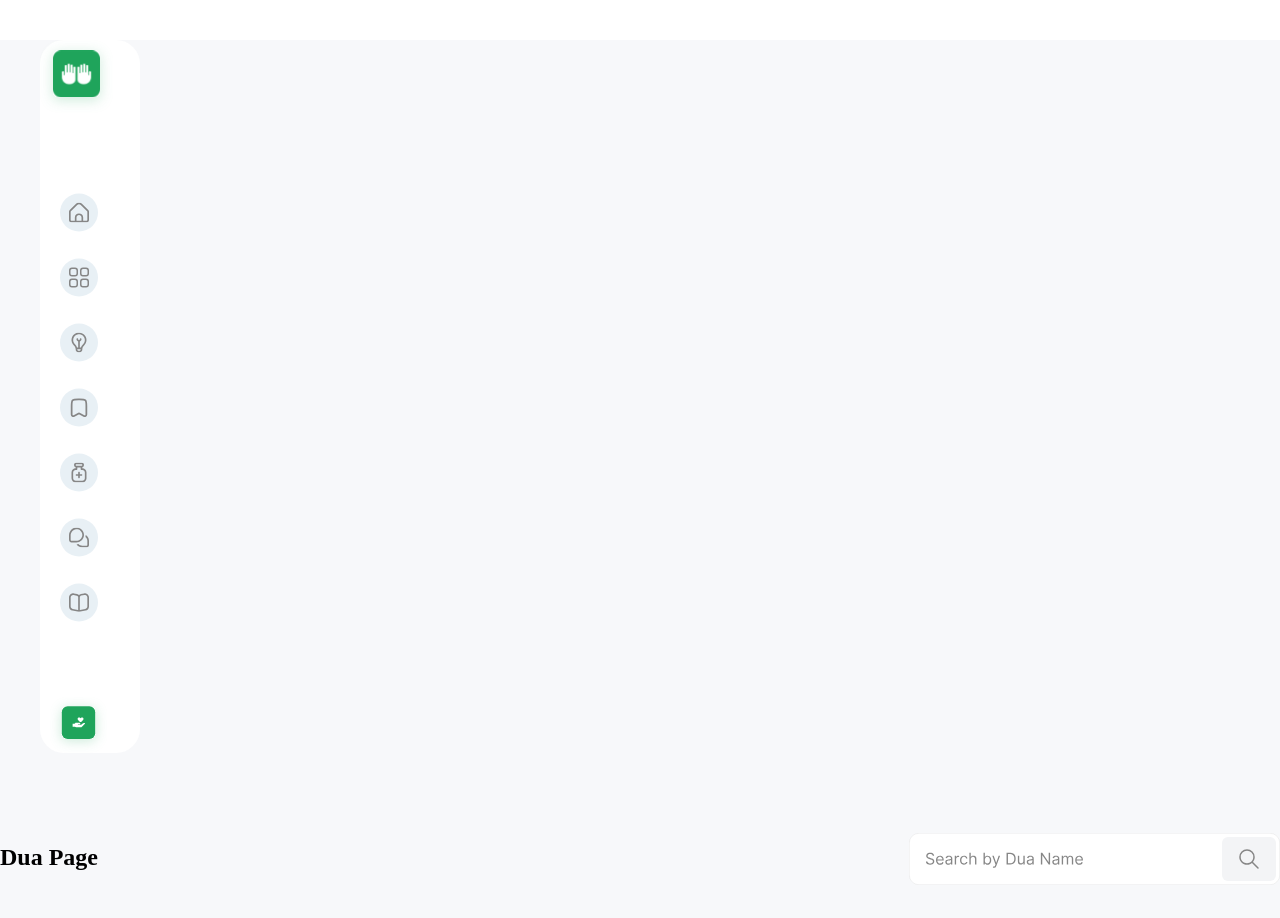
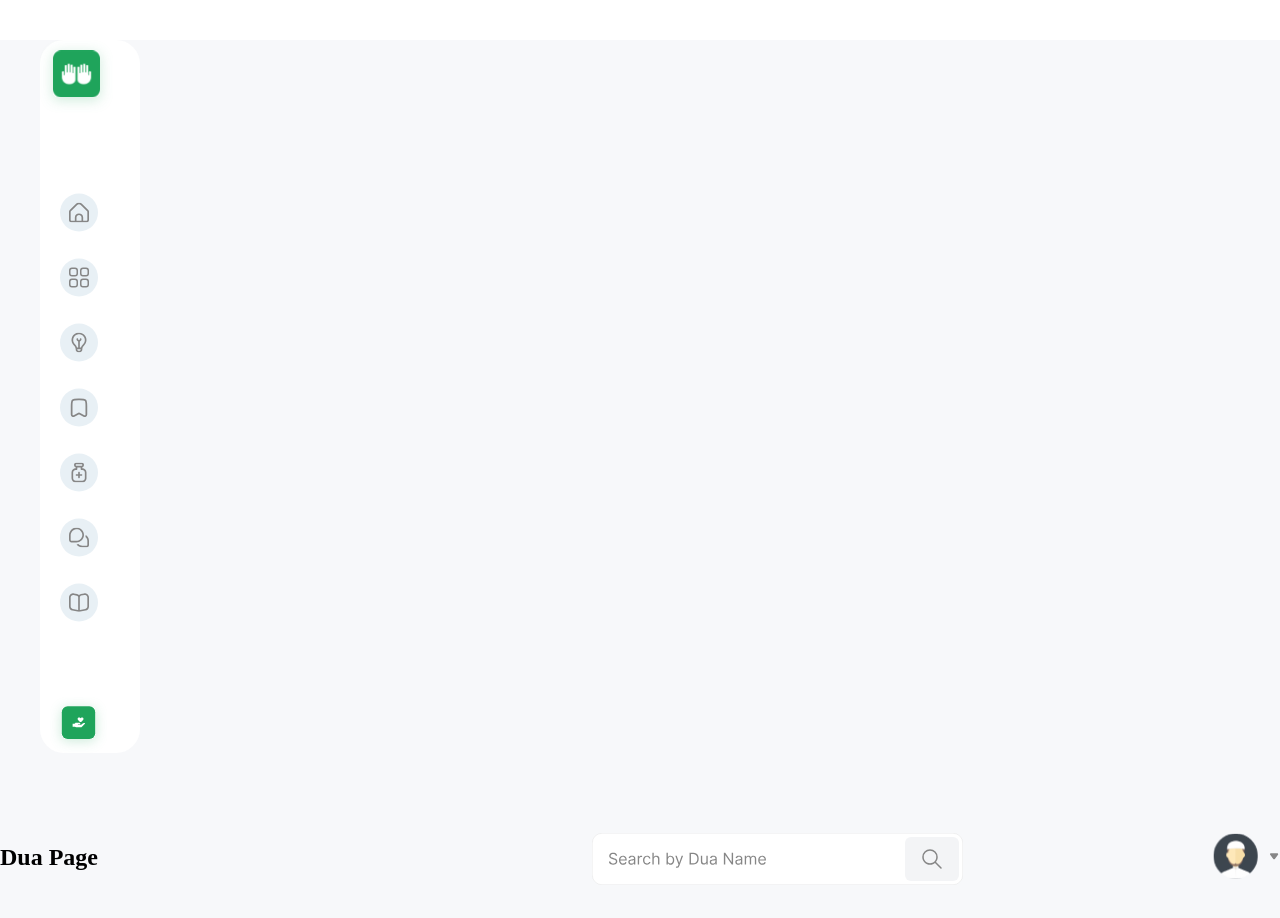
Before and after one commit to hashinur-sohan/my_dua, a Next.js app: page / in a window 1280 px wide. Shown: the top 918 px of the page. Built offline with nearby package versions, Linux system fonts and the light colour scheme.

Commit message:
Account setup started

```diff
--- a/src/app/page.js
+++ b/src/app/page.js
@@ -13,13 +13,19 @@ export default function Home() {
                 <a href="/"><Image src="/Frame 545.svg" alt="Frame" width={38} height={38} className=" mt-[80px] mb-[75px] ml-[20px]"/></a>
                 <a href="/"><Image src="/I_want_to_support_logo.svg" alt="Want to support" width={57} height={56} className=" ml-[10px]"/></a>
             </div>
-            {/* Dua Page & Search Bar */}
+
             <div className="flex flex-row justify-between">
-              <div className="flex flex-auto items-center">
+              {/* Dua Page & Search Bar */}
+              <div className="flex flex-auto items-center justify-between">
                 <h1 className="font-[Poppins] font-bold text-[24px]">Dua Page</h1>
+
+                <a href="/"><Image src="/search_bar.svg" alt="SearchBar" width={371} height={52} className=" mt-[80px] mb-[75px] ml-[20px]"/></a>
               </div>
-              <div><a href="/"><Image src="/search_bar.svg" alt="Frame" width={371} height={52} className=" mt-[80px] mb-[75px] ml-[20px]"/></a></div>
+
+            <div>
+              <a href="/"><Image src="/account_logo.svg" alt="AccountLogo" width={67.5} height={45} className=" mt-[80px] mb-[75px] ml-[250px]  "/></a>
             </div>
+           </div>
       </div>
     </main>
   );
```
Also changed, not shown: public/account_logo.svg (added).
